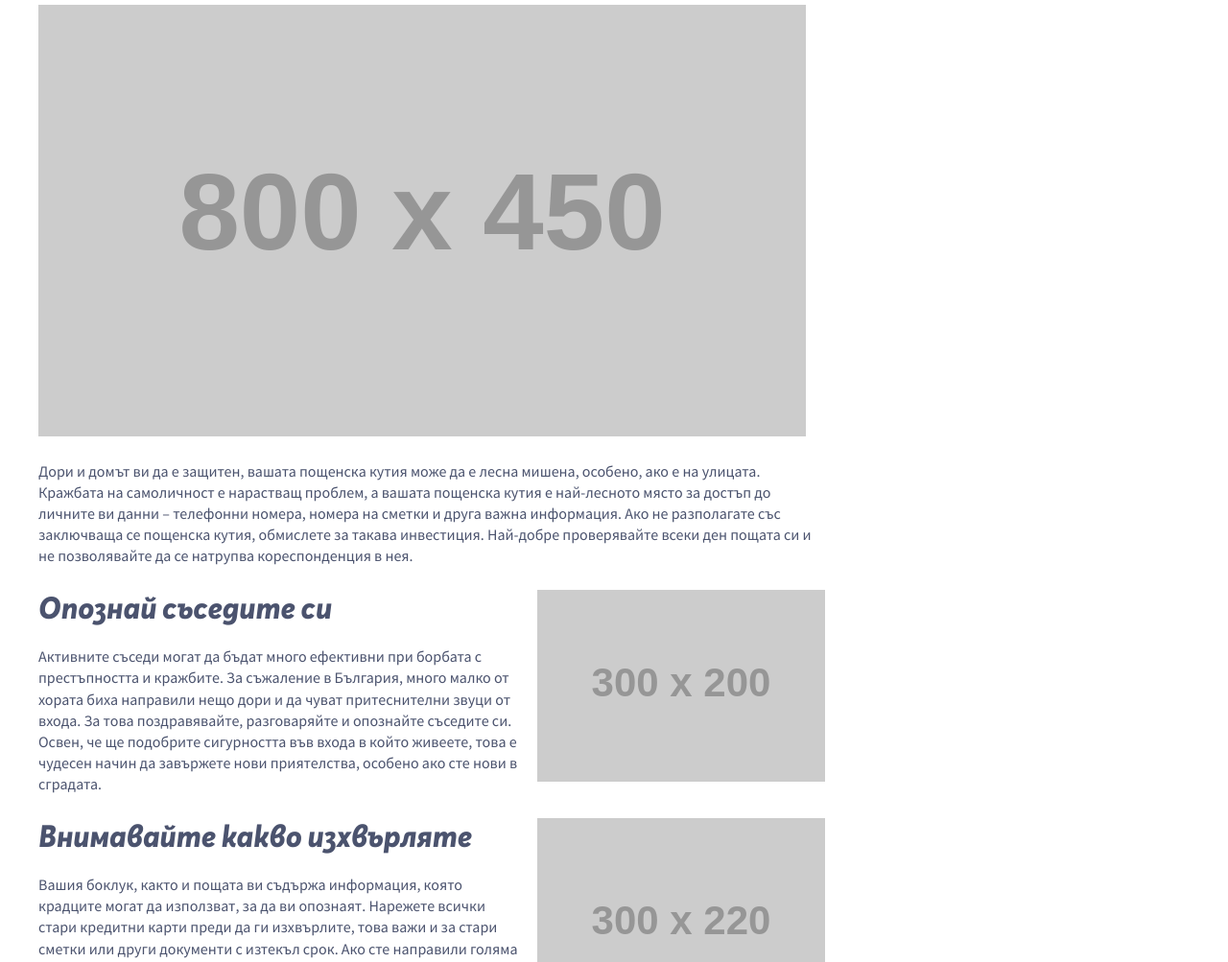
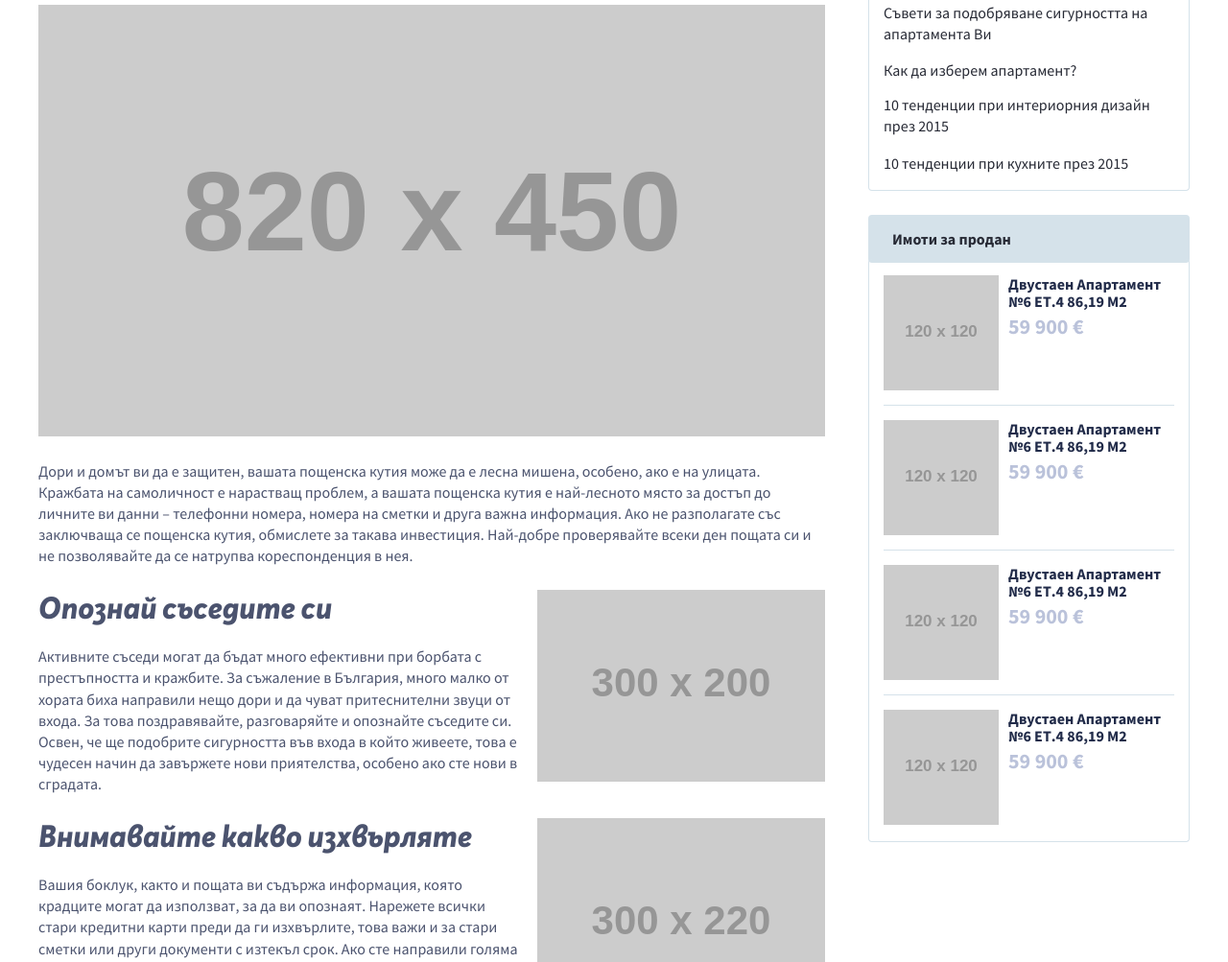
Before and after one commit to donchevdev/donchevdev.github.io, a plain HTML site: page blog-post.html in a window 1280 px wide. Shown: the part 533-1536 px from the top of the page at 96% size. Drawn offline with Linux system fonts and the light colour scheme; placeholder pictures from the web are drawn by us.

Commit message:
Add blog post sidebar

```diff
--- a/blog-post.html
+++ b/blog-post.html
@@ -344,11 +344,15 @@
 
 		.blog-content { padding: 50px 0; }
 
-		.blog-content img { margin-bottom: 25px; }
-
 		.blog-content .content { flex: 0 1 100%; }
 		.blog-content .sidebar { flex: 0 0 335px; margin-left: 45px; }
 		.blog-content .container { display: flex; }
+
+		/* ------------------------------------------------------------ *\
+			Content
+		\* ------------------------------------------------------------ */
+
+		.content img { margin-bottom: 25px; }
 
 		/* ------------------------------------------------------------ *\
 			Btn
@@ -614,6 +618,41 @@
 		.blog-post .blog-post__link:after { margin-left: 15px; }
 
 		/* ------------------------------------------------------------ *\
+			Widgets
+		\* ------------------------------------------------------------ */
+
+		.widget { margin-bottom: 25px; }
+
+		.widget .widget__head { padding: 14px 25px; border-radius: 4px; font-weight: 700; color: #272a35; background: #d5e2ea; }
+		.widget .widget__body { padding: 17px 15px; margin-top: -4px; border-width: 0 1px 1px 1px; border-style: solid; border-color: #d5e2ea; border-radius: 4px; }
+
+		.widget .widget__search input { display: block; width: 100%; height: 45px; padding: 0 20px 0 45px; border: 1px solid #d5e2ea; border-radius: 4px; color: rgba(39, 42, 53, 0.5); background: url(images/widget-search.png) no-repeat 14px center / 17px 17px; transition: border-color .15s, color .15s, background .15s; }
+		.widget .widget__search input:focus { border-color: #272a35; color: #272a35; background-image: url(images/widget-search-focus.png); }
+
+		/* ------------------------------------------------------------ *\
+			List Links
+		\* ------------------------------------------------------------ */
+
+		.list-links { color: #272a35; }
+
+		.list-links li + li { margin-top: 14px; }
+		.list-links a { display: inline-block; vertical-align: middle; text-decoration: none; transition: color .15s; }
+		.list-links a:hover { color: #1d8edd; }
+
+		/* ------------------------------------------------------------ *\
+			List Properties
+		\* ------------------------------------------------------------ */
+
+		.list-properties { line-height: 1.13; font-weight: 700; color: #212b49; }
+
+		.list-properties li + li { padding-top: 15px; margin-top: 15px; border-top: 1px solid #d5e2ea; }
+		.list-properties a { display: block; text-decoration: none; transition: opacity .15s; }
+		.list-properties a:hover { opacity: .7; }
+		.list-properties a:after { content: ''; display: table; line-height: 0; clear: both; }
+		.list-properties strong { display: block; margin-top: 5px; font-size: 22px; color: #bac2da; }
+		.list-properties img { float: left; margin-right: 10px; }
+
+		/* ------------------------------------------------------------ *\
 			Slick
 		\* ------------------------------------------------------------ */
 
@@ -841,7 +880,7 @@
 
 					<h3>Заключвайте пощенската си кутия</h3>
 
-					<img src="https://via.placeholder.com/800x450.png" alt="Alt text goes here" width="800" height="450">
+					<img src="https://via.placeholder.com/820x450.png" alt="Alt text goes here" width="820" height="450">
 
 					<p>Дори и домът ви да е защитен, вашата пощенска кутия може да е лесна мишена, особено, ако е на улицата. Кражбата на самоличност е нарастващ проблем, а вашата пощенска кутия е най-лесното място за достъп до личните ви данни – телефонни номера, номера на сметки и друга важна информация. Ако не разполагате със заключваща се пощенска кутия, обмислете за такава инвестиция. Най-добре проверявайте всеки ден пощата си и не позволявайте да се натрупва кореспонденция в нея.</p>
 
@@ -859,7 +898,7 @@
 
 					<h3>Инвестирайте във врата</h3>
 
-					<img src="https://via.placeholder.com/800x450.png" alt="Alt text goes here" width="800" height="450">
+					<img src="https://via.placeholder.com/820x450.png" alt="Alt text goes here" width="820" height="450">
 
 					<p>Крадците могат да влезнат и през прозорците, но много по-лесно е през вратата. Уверете се, че вратите ви са сигурни. Поръчайте си врата с допълнителен защитен слой. Това ще откаже крадците да нападнат именно вашия дом.</p>
 
@@ -868,7 +907,7 @@
 					<p>Добра идея е да инсталирате алармена система, ако дома ви няма такава. Самия факт, че имате алармена система има възпиращ ефект. Но ако някой нагъл крадец реши да не обръща внимание на алармата, то сигнала за нарушител в дома ще го накара да побегне.</p>
 
 					<figure>
-						<img src="https://via.placeholder.com/800x450.png" alt="Alt text goes here" width="800" height="450">
+						<img src="https://via.placeholder.com/820x450.png" alt="Alt text goes here" width="820" height="450">
 
 						<figcaption>Ако бюджетът Ви е малък, можете да залепите фалшив стикер с логото на компания за сигурност. Това ще накара крадците да се замислят преди да атакуват.</figcaption>
 					</figure>
@@ -877,12 +916,94 @@
 
 					<h3>Алармена система</h3>
 
-					<img src="https://via.placeholder.com/800x450.png" alt="Alt text goes here" width="800" height="450">
+					<img src="https://via.placeholder.com/820x450.png" alt="Alt text goes here" width="820" height="450">
 
 					Сключете договор за застраховка на собствеността. <strong>По този начин ще се си гарантирате обезщетение в случай на кражба.</strong> Прегледайте офертите, предлагани от застрахователните компании и изберете най-подходящата за вашия случай.
 				</div>
 
-				<aside class="sidebar"></aside>
+				<aside class="sidebar">
+					<div class="widget">
+						<div class="widget__search">
+							<input type="text" placeholder="Търсене">
+						</div>
+					</div>
+
+					<div class="widget">
+						<div class="widget__head">Последни Публикации</div>
+
+						<div class="widget__body">
+							<ul class="list-links">
+								<li>
+									<a href="#">Възползвайте се максимално от възможностите на вашата баня</a>
+								</li>
+
+								<li>
+									<a href="#">Съвети за подобряване сигурността на апартамента Ви</a>
+								</li>
+
+								<li>
+									<a href="#">Как да изберем апартамент?</a>
+								</li>
+
+								<li>
+									<a href="#">10 тенденции при интериорния дизайн през 2015</a>
+								</li>
+
+								<li>
+									<a href="#">10 тенденции при кухните през 2015</a>
+								</li>
+							</ul>
+						</div>
+					</div>
+
+					<div class="widget">
+						<div class="widget__head">Имоти за продан</div>
+
+						<div class="widget__body">
+							<ul class="list-properties">
+								<li>
+									<a href="#">
+										<img src="https://via.placeholder.com/120x120.png" alt="Alt text goes here">
+
+										Двустаен Апартамент №6 ЕТ.4  86,19 М2
+
+										<strong>59 900 €</strong>
+									</a>
+								</li>
+
+								<li>
+									<a href="#">
+										<img src="https://via.placeholder.com/120x120.png" alt="Alt text goes here">
+
+										Двустаен Апартамент №6 ЕТ.4  86,19 М2
+
+										<strong>59 900 €</strong>
+									</a>
+								</li>
+
+								<li>
+									<a href="#">
+										<img src="https://via.placeholder.com/120x120.png" alt="Alt text goes here">
+
+										Двустаен Апартамент №6 ЕТ.4  86,19 М2
+
+										<strong>59 900 €</strong>
+									</a>
+								</li>
+
+								<li>
+									<a href="#">
+										<img src="https://via.placeholder.com/120x120.png" alt="Alt text goes here">
+
+										Двустаен Апартамент №6 ЕТ.4  86,19 М2
+
+										<strong>59 900 €</strong>
+									</a>
+								</li>
+							</ul>
+						</div>
+					</div>
+				</aside>
 			</div>
 		</div>
 
```
Also changed, not shown: images/widget-search-focus.png (added), images/widget-search.png (added).
